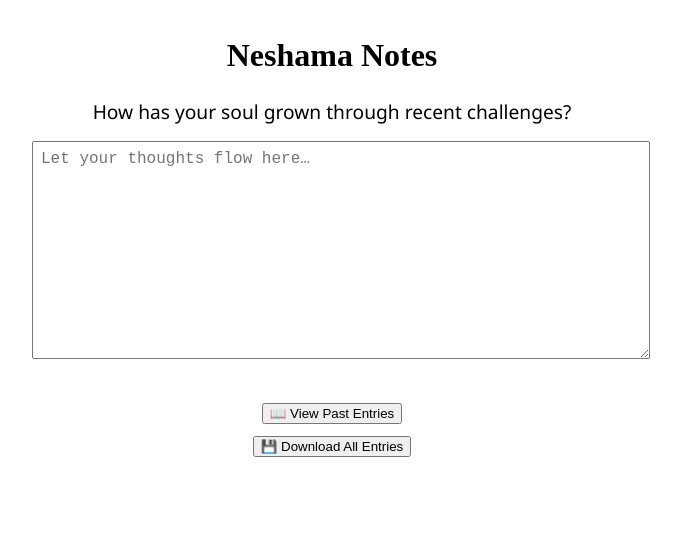
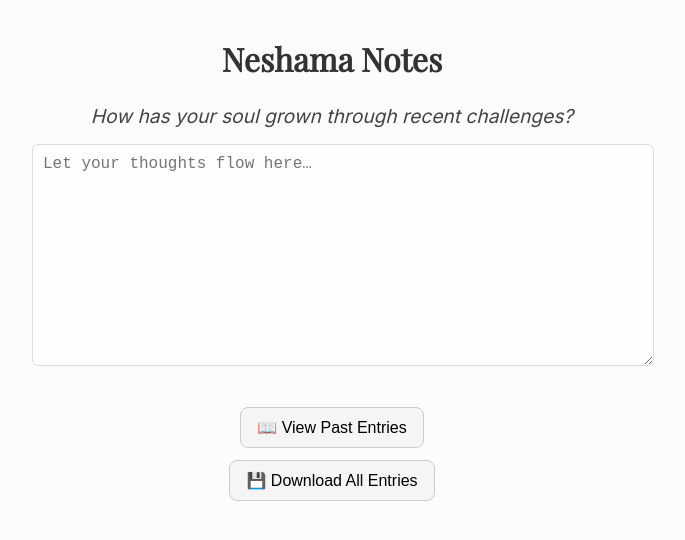
Before and after one commit to RepairingFaith/neshama-notes, a plain HTML site: page index.html in a window 1280 px wide. Shown: the whole page, without its empty margins (308-993 px from the left). Drawn offline with nearby package versions, Linux system fonts and the light colour scheme.

Commit message:
Update index.html

```diff
--- a/index.html
+++ b/index.html
@@ -1,39 +1,63 @@
 <!DOCTYPE html>
 <html lang="en">
 <head>
+  <link href="https://fonts.googleapis.com/css2?family=Inter:wght@400;600&family=Playfair+Display&display=swap" rel="stylesheet">
   <meta charset="UTF-8" />
   <meta name="viewport" content="width=device-width, initial-scale=1" />
   <title>Neshama Notes</title>
   <style>
     body {
-      font-family: 'Segoe UI', sans-serif;
+      font-family: 'Inter', sans-serif;
       padding: 16px;
       max-width: 600px;
       margin: auto;
+      background-color: #fcfcfc;
+      color: #333;
     }
     h1 {
       text-align: center;
-      font-family: serif;
+      font-family: 'Playfair Display', serif;
+      font-size: 2rem;
       margin-bottom: 24px;
     }
     .prompt {
       font-size: 1.2rem;
       margin-bottom: 16px;
       text-align: center;
+      font-style: italic;
+      font-weight: 500;
+      color: #444;
     }
     textarea {
       width: 100%;
       height: 200px;
-      padding: 8px;
+      padding: 10px;
       font-size: 1rem;
       margin-bottom: 8px;
+      border: 1px solid #ddd;
+      border-radius: 6px;
+      background: #fefefe;
     }
     .save-status {
       opacity: 0;
       font-size: 0.9rem;
-      color: green;
+      color: #28a745;
       transition: opacity 0.3s;
       text-align: center;
+    }
+    button {
+      background-color: #f5f5f5;
+      border: 1px solid #ccc;
+      border-radius: 8px;
+      padding: 10px 16px;
+      font-size: 1rem;
+      cursor: pointer;
+      transition: background 0.2s;
+      margin: 12px auto;
+      display: block;
+    }
+    button:hover {
+      background-color: #e0e0e0;
     }
   </style>
 </head>
```
